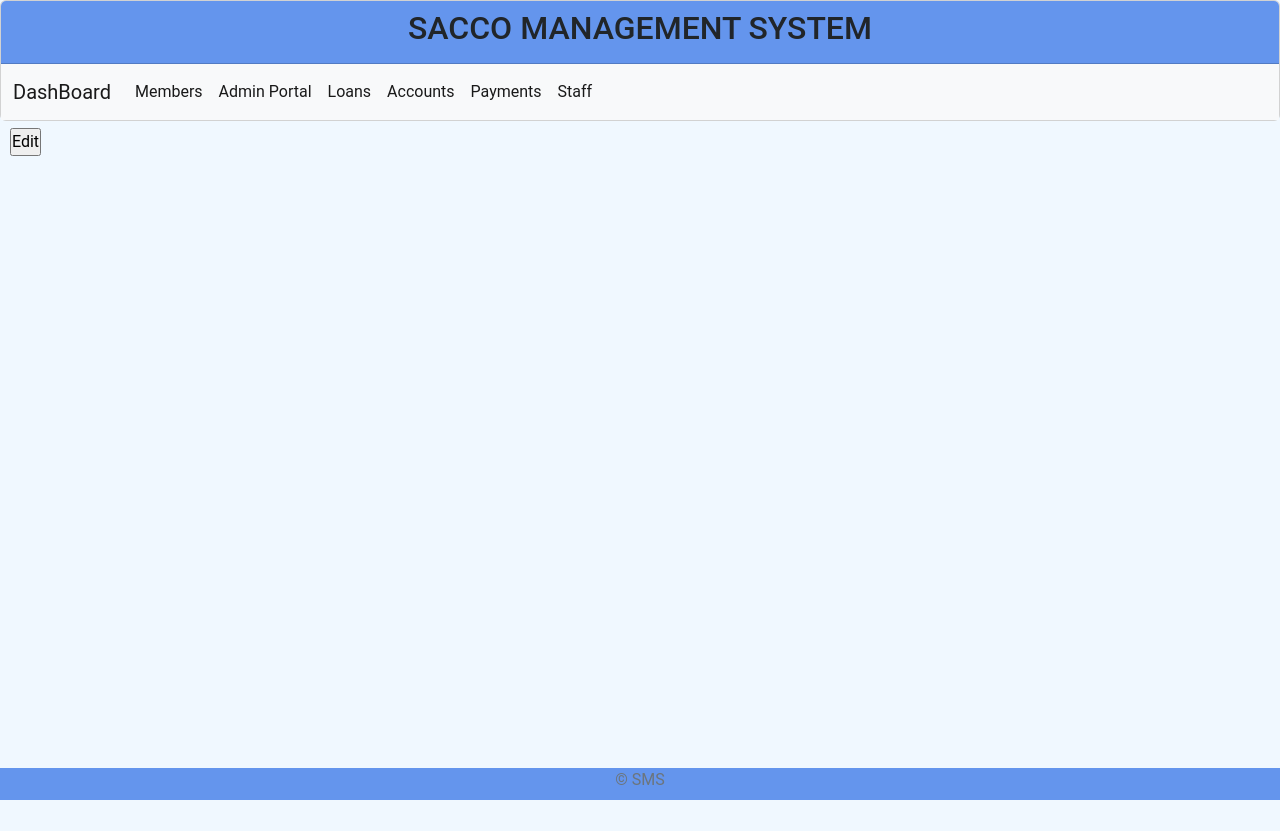
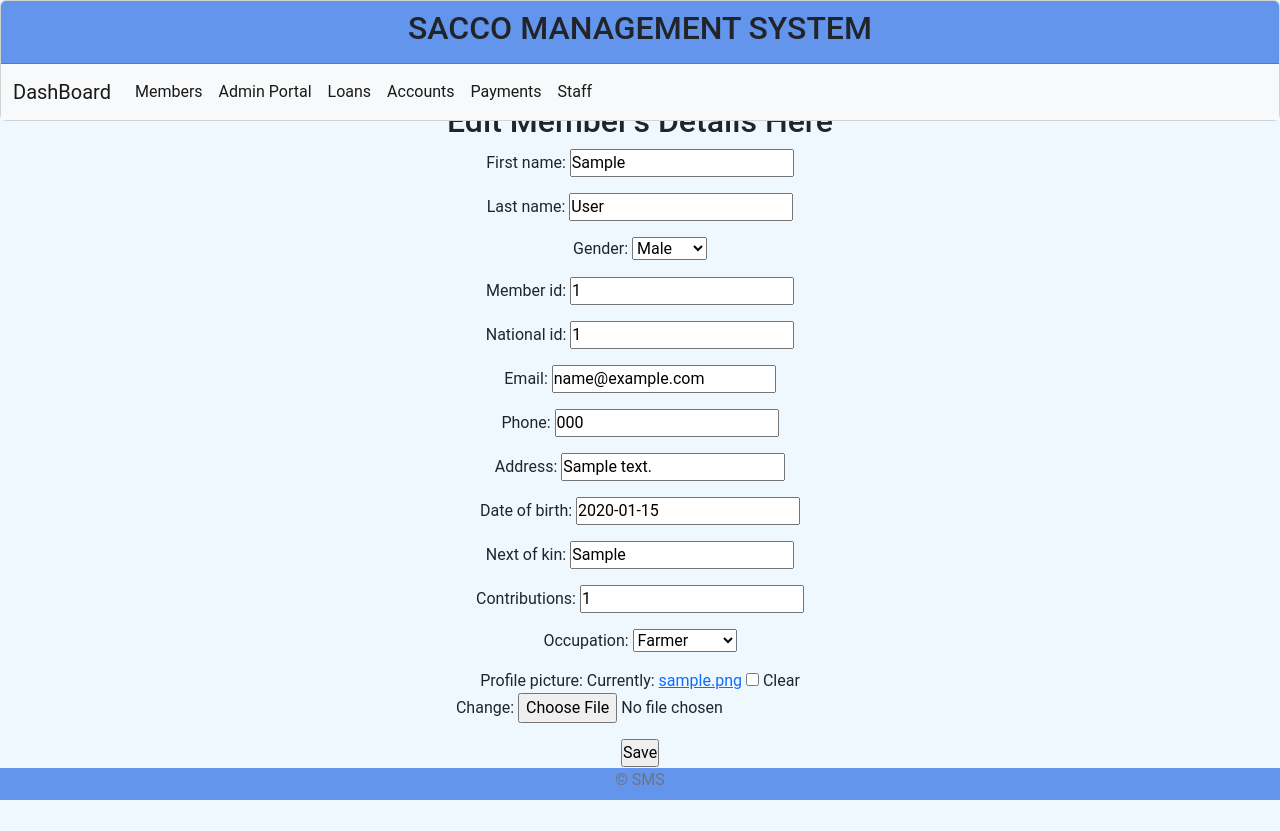
Before and after one commit to HenryKenDephil/portfolio_project, a Django app: page /edit/1/ in a window 1280 px wide. Before the commit the page ends 800 px from the top, so only its background shows below. Run offline with Django 4.2, Linux system fonts and the light colour scheme; tables that the repository leaves empty hold one stand-in row (values such as "Sample post"); some libraries are stand-ins or nearby versions.

Commit message:
fixing edit and delete operations

```diff
--- a/SMS/members/models.py
+++ b/SMS/members/models.py
@@ -44,7 +44,7 @@ class Members(models.Model):
         verbose_name_plural = 'Members Names'
 
     def __str__(self):
-        return self.firstName + ' ' + self.lastName + ' ' + self.email + '___ ' + self.contributions
+        return self.first_name + ' ' + self.last_name + ' ' + self.email + '___ ' + self.gender
 
     def get_absolute_url(self):
         return reverse('member_details', kwargs={'pk': self.pk})
--- a/SMS/members/templates/members/edit_member.html
+++ b/SMS/members/templates/members/edit_member.html
@@ -1,10 +1,13 @@
 {% extends 'base_layout.html' %}
 {% block content %}
 
-<form style="margin-top: 10%; margin-left: 10px;" method="POST">
+<center style="margin-top: 8%; margin-bottom: 5%;" >
+    <form method="POST">
+    <h2>Edit Member's Details Here</h2>
     {% csrf_token %}
     {{ form.as_p }}
-    <input type="submit" value="Edit">
-</form>
+    <input type="submit" value="Save">
+    </form>
+</center>
 
 {% endblock %}
--- a/SMS/members/urls.py
+++ b/SMS/members/urls.py
@@ -1,14 +1,13 @@
 
-from django.urls import path, include, re_path
+from django.urls import path, include
 from .import views
 
 urlpatterns = [
     path('', views.home, name='home'),
     path('members/', views.members, name='members'),
     path('create/', views.create_member, name='create'),
-    re_path(r'^edit/(?P<id>\d+)/$', views.edit_member, name='edit'),
-    #path('', views.update_member, name='update'),
-    path(r'^delete/(?P<id>[\w-]+)/$', views.delete_member, name='delete'),
-    re_path(r'^search/',views.search_members,name='search'),
+    path('edit/<id>/', views.edit_members, name='edit'),
+    path('delete/<id>/', views.delete_member, name='delete'),
+    #path('search/',views.search_members,name='search'),
 
 ]
--- a/SMS/members/views.py
+++ b/SMS/members/views.py
@@ -48,25 +48,26 @@ def create_member(request):
     member = get_object_or_404(Members, id=id)
     return render(request,'members/edit_member.html', {'member': member})'''
 
-def edit_member(request, id):
+def edit_members(request, id):
     member = get_object_or_404(Members, id=id)
-    form = EditForm(request.POST or None, instance = member)
-    if form.is_valid():
-        form.save()
+    if request.method == 'POST':
+        form = EditForm(request.POST, instance=member)
+        if form.is_valid():
+            print('success')
+            form.save()
+        print(form.errors)
         return redirect('members')
+    else:
+        form = EditForm(instance=member)
+        print(form)
 
-    form = EditForm()
-    context ={
-        'member': member
-    }
-    return render(request,'members/edit_member.html', {'member': context})
+    return render(request,'members/edit_member.html', {'form' : form})
 
 def delete_member(request, id):
     member = get_object_or_404(Members, id=id)
-    if request.method == 'POST':
-        member.delete()
-        return redirect('delete')
-    return render(request, 'members/delete_member.html', {'member': member})
+    member.delete()
+    return redirect('members')
+
 
 
 
```
Also changed, not shown: SMS/SMS/urls.py (+1 -7 lines), SMS/members/templates/members/delete_member.html (deleted, +0 -11 lines), 3 other files.
